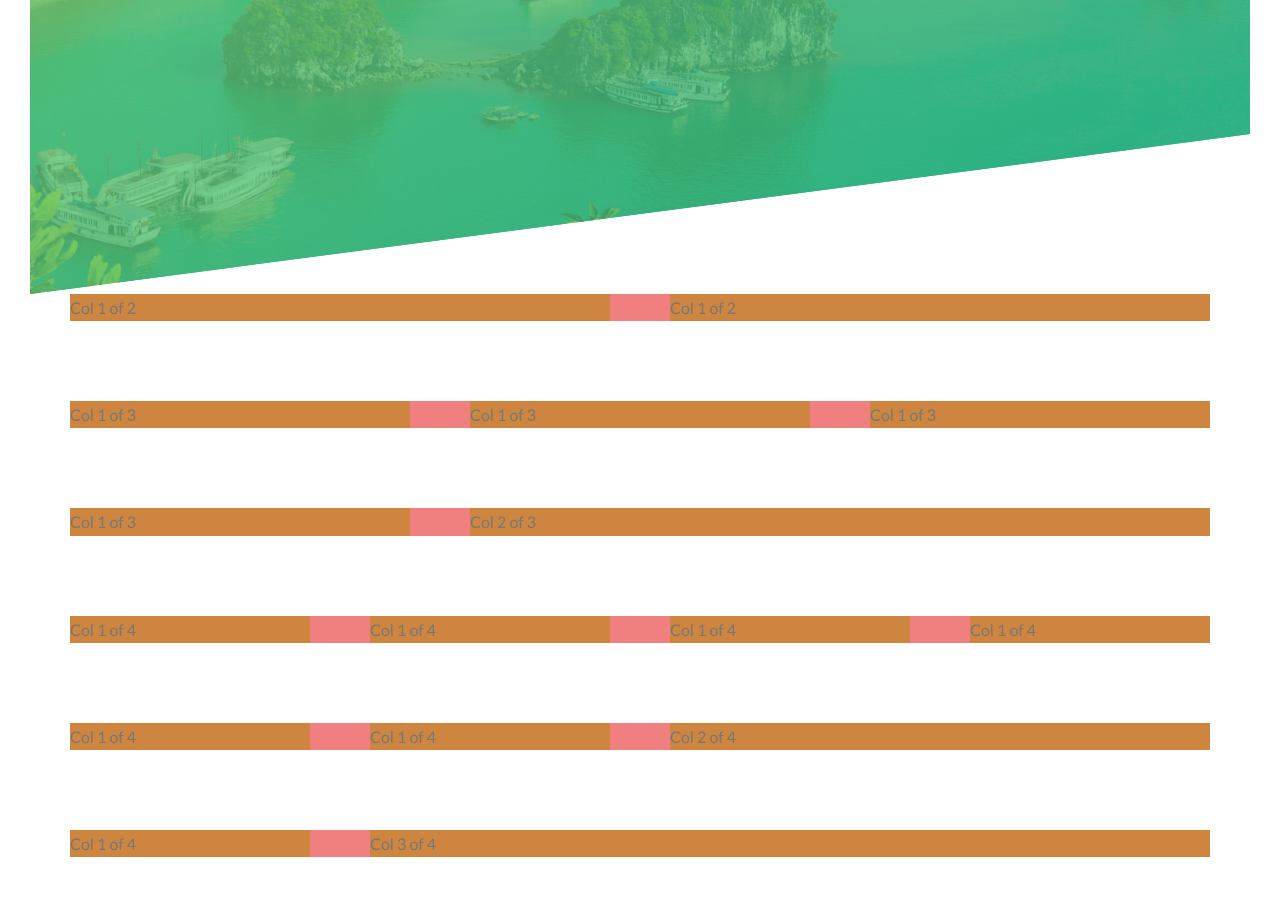
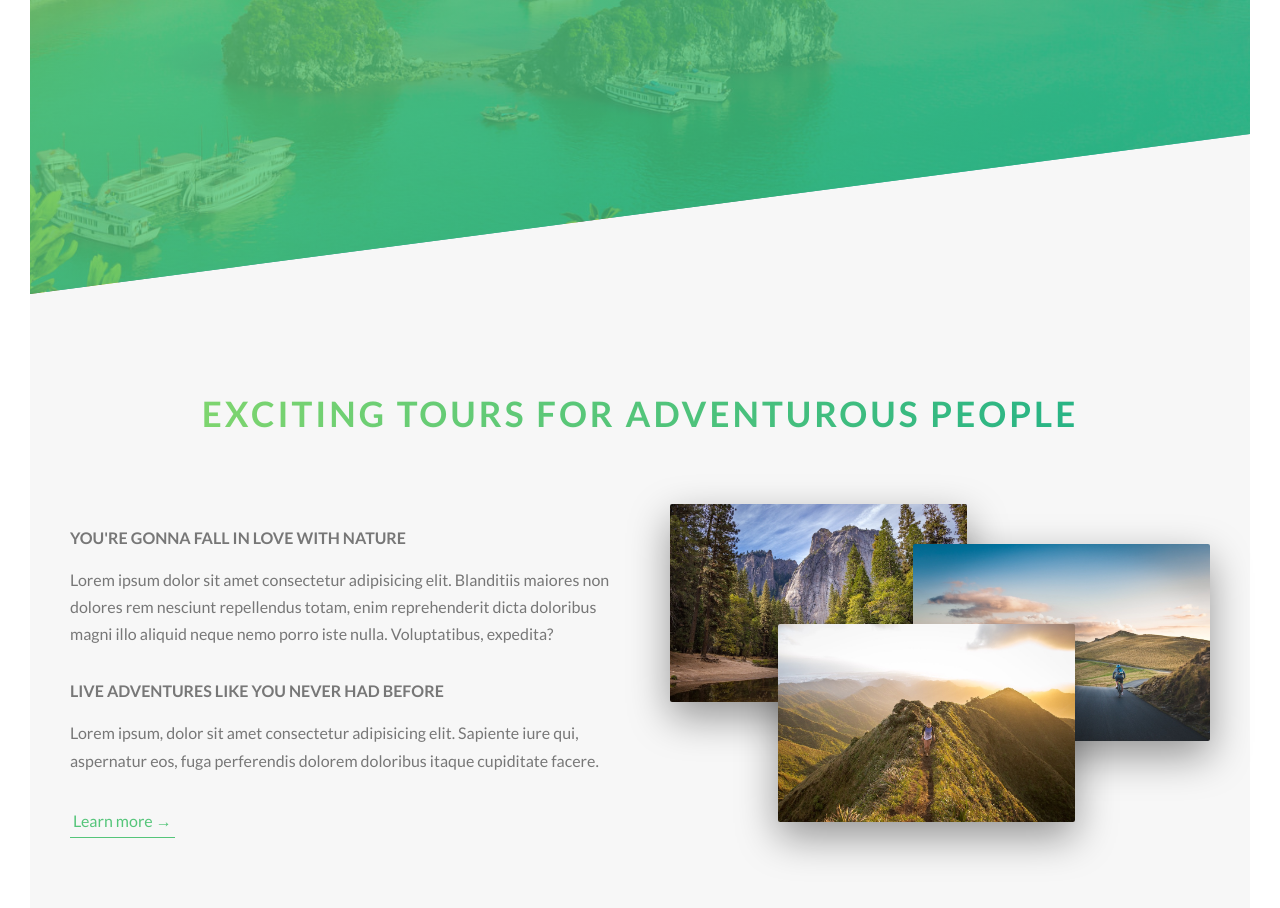
Before and after one commit to jasonlu2907/Tours-Booking, a website: page index.html in a window 1280 px wide. Shown: the part 496-1404 px from the top of the page. Before the commit the page ends 1383 px from the top, so only its background shows below. Drawn offline with Linux system fonts and the light colour scheme.

Commit message:
About section, styling dynamic photo and transparent text

```diff
--- a/index.html
+++ b/index.html
@@ -1,5 +1,6 @@
 <!DOCTYPE html>
 <html lang="en">
+
 <head>
     <meta charset="UTF-8">
     <meta name="viewport" content="width=device-width, initial-scale=1.0">
@@ -12,6 +13,7 @@
 
     <title>Natours | Exciting tours for adventurous people</title>
 </head>
+
 <body>
     <header class="header">
         <div class="header__logo_box">
@@ -28,7 +30,43 @@
         </div>
     </header>
 
-        <section>
+    <main>
+        <section class="section-about">
+            <div class="u-center-text u-margin-bottom-big">
+                <h2 class="heading-secondary">
+                    Exciting tours for adventurous people
+                </h2>
+            </div>
+
+            <div class="row">
+                <div class="col-1-of-2">
+                    <h3 class="heading-tertiary u-margin-bottom-small">
+                        You're gonna fall in love with nature
+                    </h3>
+                    <p class="paragraph">Lorem ipsum dolor sit amet consectetur adipisicing elit. Blanditiis maiores non
+                        dolores rem nesciunt repellendus totam, enim reprehenderit dicta doloribus magni illo aliquid
+                        neque nemo porro iste nulla. Voluptatibus, expedita?</p>
+
+                    <h3 class="heading-tertiary u-margin-bottom-small">Live adventures like you never had before</h3>
+                    <p class="paragraph">Lorem ipsum, dolor sit amet consectetur adipisicing elit. Sapiente iure qui,
+                        aspernatur eos, fuga perferendis dolorem doloribus itaque cupiditate facere.</p>
+
+                    <a href="#" class="btn-text">Learn more &rarr;</a>
+                </div>
+
+                <div class="col-1-of-2">
+                    <div class="composition">
+                        <img src="img/nat-1-large.jpg" alt="Photo 1" class="composition__photo composition__photo--p1">
+                        <img src="img/nat-2-large.jpg" alt="Photo 2" class="composition__photo composition__photo--p2">
+                        <img src="img/nat-3-large.jpg" alt="Photo 3" class="composition__photo composition__photo--p3">
+                    </div>
+                </div>
+            </div>
+        </section>
+
+
+    </main>
+    <!-- <section>
             <div class="row">
                 <div class="col-1-of-2">
                     Col 1 of 2
@@ -94,6 +132,7 @@
                     Col 3 of 4
                 </div>
             </div>
-        </section>
+        </section> -->
 </body>
+
 </html>
--- a/sass/abstracts/_variables.scss
+++ b/sass/abstracts/_variables.scss
@@ -3,8 +3,12 @@ $color-primary: #55c57a;
 $color-primary-light: #7ed56f;
 $color-primary-dark: #28b485;
 $color-white: #fff;
+$color-grey-light1: #f7f7f7;
 
 /*GRID:*/
 $grid-width: 114rem;
 $gutter-vertical: 8rem;
 $gutter-horizontal: 6rem;
+
+/*FONT*/
+$default-font-size: 1.6rem;
--- a/sass/base/_typographic.scss
+++ b/sass/base/_typographic.scss
@@ -1,7 +1,7 @@
 body {
     font-family: 'Lato', sans-serif;
     font-weight: 400;
-    font-size: 1.6rem;
+    font-size: $default-font-size;
     color: #777;
     line-height: 1.7;
     padding: 3rem;
@@ -35,3 +35,38 @@ body {
         animation: moveInRight 1s ease-out;
     }
 }
+
+.heading-secondary {
+    font-size: 3.5rem;
+    text-transform: uppercase;
+    font-weight: 700;
+    display: inline-block;
+    letter-spacing: 0.3rem;
+
+    background-image: linear-gradient(to right, $color-primary-light, $color-primary-dark);
+    // Cắt cái màu của bg-image vô text
+    -webkit-background-clip: text;
+    // TRONG SUỐT. -đéo biết, có cái này thì nó ms chạy được :)
+    color: transparent;
+
+    transition: all 0.2s;
+
+    &:hover {
+        transform: skewY(2deg) skewX(5deg);
+        text-shadow: 0.3rem 1rem 1rem rgba(0, 0, 0, 0.342); //X Y blur
+    }
+}
+
+.heading-tertiary {
+    font-size: $default-font-size;
+    font-weight: 700;
+    text-transform: uppercase;
+}
+
+.paragraph {
+    font-size: $default-font-size;
+
+    &:not(:last-child) {
+        margin-bottom: 3rem;
+    }
+}
--- a/sass/base/_ultilities.scss
+++ b/sass/base/_ultilities.scss
@@ -0,0 +1,13 @@
+.u-center-text {
+    text-align: center;
+}
+
+.u-margin-bottom-big {
+    margin-bottom: 8rem;
+}
+.u-margin-bottom-medium {
+    margin-bottom: 4rem;
+}
+.u-margin-bottom-small {
+    margin-bottom: 1.5rem;
+}
--- a/sass/components/_button.scss
+++ b/sass/components/_button.scss
@@ -1,4 +1,5 @@
 .btn {
+
     /*STYLING BUTTONS  */
     /* muốn link và visited stay the same nên viết code chung */
     &:link,
@@ -9,6 +10,7 @@
         padding: 1.5rem 4rem;
         display: inline-block;
         border-radius: 5rem;
+        font-size: $default-font-size;
 
         position: relative;
 
@@ -22,14 +24,16 @@
         chổ mà nó nằm trong khoảng: text-box */
 
     }
+
     &:hover {
         transform: translateY(-0.3rem);
-        box-shadow: 0 10px 20px rgba(0,0,0,.2);
+        box-shadow: 0 10px 20px rgba(0, 0, 0, .2);
     }
+
     /* When we click the btn */
     &:active {
         transform: translateY(-0.1rem);
-        box-shadow: 0 5px 10px rgba(0,0,0,.2);
+        box-shadow: 0 5px 10px rgba(0, 0, 0, .2);
     }
 
     &--white {
@@ -54,7 +58,7 @@
         + z-index để makesure nó nằm bên dưới real btn*/
         position: absolute;
         top: 0;
-        left : 0;
+        left: 0;
         z-index: -1;
 
         transition: all 0.2s;
@@ -80,3 +84,30 @@
         animation-fill-mode: backwards;
     }
 }
+
+.btn-text {
+
+    &:link,
+    &:visited {
+        color: $color-primary;
+        font-size: $default-font-size;
+        display: inline-block;
+        text-decoration: none;
+        border-bottom: 0.1rem solid $color-primary;
+        padding: 0.3rem;
+
+        transition: all 0.2s;
+    }
+
+    &:hover {
+        background-color: $color-primary;
+        color: white;
+        box-shadow: 0 1rem 2rem rgba(0, 0, 0, 0.26);
+        transform: translateY(-0.2rem);
+    }
+
+    &:active {
+        box-shadow: 0 0.5rem 1rem rgba(0, 0, 0, 0.26);
+        transform: translateY(0);
+    }
+}
--- /dev/null
+++ b/sass/components/_composition.scss
@@ -0,0 +1,46 @@
+.composition {
+    position: relative;
+
+    &__photo {
+        width: 55%;
+        box-shadow: 0 1.5rem 4rem rgba(0, 0, 0, 0.4);
+        border-radius: 2px;
+        position: absolute;
+
+        // Số nào cũng đc, miễn là lúc hover ảnh nào thì số lớn hơn số này sẽ hiện lên trc
+        z-index: 10;
+
+        transition: all 0.2s;
+        outline-offset: 1rem;
+
+        &--p1 {
+            left: 0;
+            top: -2rem;
+        }
+
+        &--p2 {
+            right: 0;
+            top: 2rem;
+        }
+
+        &--p3 {
+            left: 20%;
+            top: 10rem;
+        }
+
+        &:hover {
+            transform: scale(1.1) translateY(-0.5rem);
+            // làm đậm lên thêm xíu
+            box-shadow: 0 2rem 5rem rgba(0, 0, 0, 0.4);
+            // same as border but it is more advanced with outline-offset
+            outline: 1.5rem solid $color-primary;
+
+            z-index: 20;
+        }
+    }
+
+    // coi note "ABOUT SECTION"
+    &:hover &__photo:not(:hover) {
+        transform: scale(0.9);
+    }
+}
--- a/sass/layout/_grid.scss
+++ b/sass/layout/_grid.scss
@@ -1,6 +1,6 @@
 .row {
     max-width: 114rem;
-    background-color:  lightcoral;
+    // background-color:  lightcoral;
     margin: 0 auto; //cho nó ra giữa
 
     &:not(:last-child) {
@@ -12,7 +12,7 @@
 
     // ^= : start with, *= : contain, $= : end with
     [class^="col-"] {
-        background-color: peru;
+        // background-color: peru;
         float: left;
 
         &:not(:last-child) {
--- a/sass/main.scss
+++ b/sass/main.scss
@@ -12,6 +12,7 @@
 @import "pages/home";
 
 @import "components/button";
+@import "components/composition";
 
 @import "layout/header";
 @import "layout/grid";
--- a/sass/pages/_home.scss
+++ b/sass/pages/_home.scss
@@ -0,0 +1,5 @@
+.section-about {
+    background-color: $color-grey-light1;
+    padding: 25rem 0;
+    margin-top: -20vh;
+}
```
Also changed, not shown: css/style.css. Lines whose indentation alone changed are shown as unchanged.
